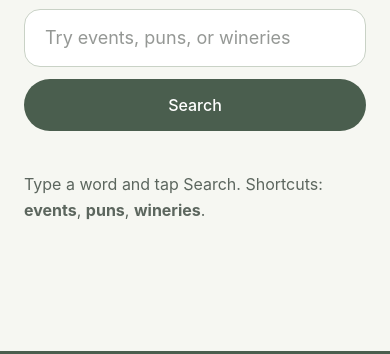
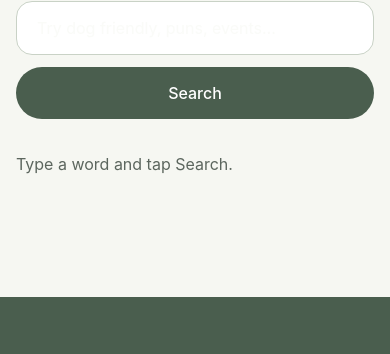
Before and after one commit to ExecuterAI/temecula, an Astro site: page /search in a window 390 px wide. Shown: the part 261-615 px from the top of the page. Built offline with nearby package versions, Linux system fonts and the light colour scheme; Astro itself is replaced by a stand-in of ours.

Commit message:
Search: drop Pages label; dog/pet friendly results; mobile form

```diff
--- a/src/layouts/Layout.astro
+++ b/src/layouts/Layout.astro
@@ -34,7 +34,7 @@ const jsonLdBlocks = jsonLd ? (Array.isArray(jsonLd) ? jsonLd : [jsonLd]) : [];
 <html lang="en">
   <head>
     <meta charset="UTF-8" />
-    <meta name="viewport" content="width=device-width" />
+    <meta name="viewport" content="width=device-width, initial-scale=1" />
     <meta name="description" content={description} />
     <meta name="robots" content={noindex ? 'noindex,nofollow' : 'index,follow,max-image-preview:large'} />
     <meta name="author" content="Bellie Acres Wine" />
--- a/src/pages/index.astro
+++ b/src/pages/index.astro
@@ -268,20 +268,19 @@ const homeJsonLd = [
       <!-- Search Bar -->
         <form action="/search/" method="get" role="search" class="mb-8 max-w-md">
         <label for="search-input" class="sr-only">Search wineries and site pages</label>
-        <div class="flex gap-2">
+        <div class="flex flex-col sm:flex-row gap-2">
         <input
           type="search"
           id="search-input"
           name="q"
           enterkeyhint="search"
-          placeholder="Search wineries, puns, guides, pairings…"
+          placeholder="Search wineries, puns, dog friendly…"
           autocomplete="off"
-          class="flex-1 min-w-0 px-5 py-3.5 border border-stone-300 rounded-2xl focus:outline-none focus:border-[var(--accent)] text-lg bg-white"
+          class="w-full min-w-0 min-h-12 px-5 py-3.5 border border-stone-300 rounded-2xl focus:outline-none focus:border-[var(--accent)] text-base sm:text-lg bg-white"
         />
-        <button type="submit" class="shrink-0 px-5 py-3.5 rounded-full bg-[#4A5E4E] text-white font-medium">Search</button>
+        <button type="submit" class="w-full sm:w-auto min-h-12 px-5 py-3.5 rounded-full bg-[#4A5E4E] text-white font-medium">Search</button>
         </div>
         <p class="text-xs text-stone-500 mt-2">Type a word, then tap Search or Enter.</p>
-        <div id="site-hits" class="hidden mt-4 space-y-2"></div>
         </form>
 
       <div id="winery-grid" class="grid md:grid-cols-2 lg:grid-cols-3 gap-8">
--- a/src/pages/search.astro
+++ b/src/pages/search.astro
@@ -29,13 +29,13 @@ const wineryIndex = wineries.map((w) => ({
   description="Search Bellie Acres Wine — Temecula wineries, guides, Fun Puns, pairings, map, and events."
 >
   <Navbar />
-  <main class="max-w-3xl mx-auto px-6 py-12 sm:py-16">
+  <main class="max-w-3xl mx-auto px-4 sm:px-6 py-10 sm:py-16">
     <p class="text-[11px] tracking-[0.28em] uppercase text-[#4A5E4E] font-medium mb-3">Bellie Acres Wine</p>
     <h1 class="font-serif text-4xl sm:text-5xl text-[#2B322C] tracking-tight mb-6">Search</h1>
 
-    <form id="search-form" action="/search/" method="get" role="search" class="mb-10">
+    <form id="search-form" action="/search/" method="get" role="search" class="mb-8">
       <label for="q" class="sr-only">Search this site</label>
-      <div class="flex flex-col sm:flex-row gap-3">
+      <div class="flex flex-col gap-3">
         <input
           id="q"
           name="q"
@@ -43,29 +43,46 @@ const wineryIndex = wineries.map((w) => ({
           enterkeyhint="search"
           autocapitalize="none"
           autocomplete="off"
-          placeholder="Try events, puns, or wineries"
-          class="flex-1 px-5 py-3.5 border border-stone-300 rounded-2xl text-lg bg-white focus:outline-none focus:border-[#4A5E4E]"
+          placeholder="Try dog friendly, puns, events…"
+          class="w-full min-h-12 px-5 py-3.5 border border-stone-300 rounded-2xl text-base sm:text-lg bg-white focus:outline-none focus:border-[#4A5E4E]"
         />
-        <button type="submit" class="px-6 py-3.5 rounded-full bg-[#4A5E4E] text-white font-medium hover:opacity-90">
+        <button
+          type="submit"
+          class="w-full sm:w-auto min-h-12 px-6 py-3.5 rounded-full bg-[#4A5E4E] text-white font-medium hover:opacity-90"
+        >
           Search
         </button>
       </div>
     </form>
 
     <div id="search-results">
-      <p class="text-stone-600 leading-relaxed">
-        Type a word and tap Search. Shortcuts: <strong>events</strong>, <strong>puns</strong>, <strong>wineries</strong>.
+      <p class="text-stone-600 leading-relaxed text-base">
+        Type a word and tap Search.
       </p>
     </div>
   </main>
 
-  <script define:vars={{ pages: siteSearch, wineries: wineryIndex }}>
+  <script type="application/json" id="search-page-data">{JSON.stringify(siteSearch)}</script>
+  <script type="application/json" id="search-winery-data">{JSON.stringify(wineryIndex)}</script>
+
+  <script>
     (function () {
       var input = document.getElementById('q');
       var out = document.getElementById('search-results');
       var form = document.getElementById('search-form');
-      var pageList = pages || [];
-      var wineryList = wineries || [];
+
+      function readJson(id) {
+        var el = document.getElementById(id);
+        if (!el) return [];
+        try {
+          return JSON.parse(el.textContent || '[]');
+        } catch (e) {
+          return [];
+        }
+      }
+
+      var pageList = readJson('search-page-data');
+      var wineryList = readJson('search-winery-data');
 
       var shortcuts = {
         events: '/events/',
@@ -73,7 +90,6 @@ const wineryIndex = wineries.map((w) => ({
         puns: '/guides/good-wine-no-whine/',
         pun: '/guides/good-wine-no-whine/',
         'fun puns': '/guides/good-wine-no-whine/',
-        'fun pun': '/guides/good-wine-no-whine/',
         wineries: '/wineries/',
         winery: '/wineries/',
         pairings: '/pairings/',
@@ -100,18 +116,38 @@ const wineryIndex = wineries.map((w) => ({
         return String(s || '')
           .toLowerCase()
           .split(/[^a-z0-9]+/)
-          .filter(function (t) { return t.length >= 2; });
+          .filter(function (t) {
+            return t.length >= 2;
+          });
       }
 
       function haystackHas(hay, query) {
         var words = tokens(query);
         if (!words.length) return false;
         hay = String(hay || '').toLowerCase();
-        return words.every(function (t) { return hay.indexOf(t) !== -1; });
+        return words.every(function (t) {
+          return hay.indexOf(t) !== -1;
+        });
       }
 
       function go(href) {
         window.location.href = href;
+      }
+
+      function card(href, title, blurb, serif) {
+        return (
+          '<li><a class="block rounded-2xl border border-stone-200 bg-white px-5 py-4 min-h-14" href="' +
+          href +
+          '"><span class="' +
+          (serif ? 'font-serif text-xl' : 'font-medium text-base sm:text-lg') +
+          ' text-[#2B322C]">' +
+          esc(title) +
+          '</span>' +
+          (blurb
+            ? '<span class="block text-sm text-stone-600 mt-1">' + esc(blurb) + '</span>'
+            : '') +
+          '</a></li>'
+        );
       }
 
       function run(qRaw, jump) {
@@ -119,8 +155,7 @@ const wineryIndex = wineries.map((w) => ({
         if (input) input.value = q;
         if (!q) {
           if (out) {
-            out.innerHTML =
-              '<p class="text-stone-600 leading-relaxed">Type a word and tap Search. Shortcuts: <strong>events</strong>, <strong>puns</strong>, <strong>wineries</strong>.</p>';
+            out.innerHTML = '<p class="text-stone-600 leading-relaxed">Type a word and tap Search.</p>';
           }
           return;
         }
@@ -138,77 +173,50 @@ const wineryIndex = wineries.map((w) => ({
           return haystackHas((w.blob || '') + ' ' + (w.name || ''), key);
         });
 
-        if (jump && pageHits.length === 1 && wineryHits.length === 0) {
-          go(pageHits[0].href);
+        if (!out) return;
+
+        if (!pageHits.length && !wineryHits.length) {
+          out.innerHTML =
+            '<p class="text-stone-600">Nothing matched <strong class="text-[#2B322C]">“' +
+            esc(q) +
+            '”</strong>. Try dog friendly, puns, harvest, or a winery name.</p>';
           return;
         }
 
-        if (!out) return;
-        var html = '<p class="text-stone-600 mb-8">Results for <strong class="text-[#2B322C]">“' + esc(q) + '”</strong></p>';
-        html += '<section class="mb-10"><h2 class="font-serif text-2xl text-[#2B322C] mb-4">Pages</h2>';
-        if (pageHits.length) {
+        var html = '<p class="text-stone-600 mb-6">Results for <strong class="text-[#2B322C]">“' + esc(q) + '”</strong></p>';
         html += '<ul class="space-y-3">';
         pageHits.forEach(function (p) {
-            html +=
-              '<li><a class="block rounded-2xl border border-[#9AAB97]/40 bg-[#F6F7F2] px-5 py-4" href="' +
-              p.href +
-              '"><span class="font-medium text-[#2B322C]">' +
-              esc(p.title) +
-              '</span><span class="block text-sm text-stone-600 mt-1">' +
-              esc(p.blurb) +
-              '</span></a></li>';
+          html += card(p.href, p.title, p.blurb, false);
+        });
+        wineryHits.forEach(function (w) {
+          html += card('/wineries/' + w.slug, w.name, w.location || '', true);
         });
         html += '</ul>';
-        } else {
-          html += '<p class="text-stone-500">No matching pages.</p>';
-        }
-        html += '</section><section><h2 class="font-serif text-2xl text-[#2B322C] mb-4">Wineries</h2>';
-        if (wineryHits.length) {
-          html += '<ul class="space-y-3">';
-          wineryHits.forEach(function (w) {
-            html +=
-              '<li><a class="block rounded-2xl border border-stone-200 bg-white px-5 py-4" href="/wineries/' +
-              w.slug +
-              '"><span class="font-serif text-xl text-[#2B322C]">' +
-              esc(w.name) +
-              '</span><span class="block text-sm text-stone-600 mt-1">' +
-              esc(w.location || '') +
-              '</span></a></li>';
-          });
-          html += '</ul>';
-        } else {
-          html += '<p class="text-stone-500">No matching tasting rooms.</p>';
-        }
-        html += '</section>';
         out.innerHTML = html;
       }
 
-      function submitSearch(jump) {
+      if (form) {
+        form.addEventListener('submit', function (e) {
+          e.preventDefault();
           var q = input ? String(input.value || '').trim() : '';
           if (!q) {
             run('', false);
             return;
           }
-        if (jump && shortcuts[q.toLowerCase()]) {
+          if (shortcuts[q.toLowerCase()]) {
             go(shortcuts[q.toLowerCase()]);
             return;
           }
           if (window.history && window.history.replaceState) {
             window.history.replaceState(null, '', '/search/?q=' + encodeURIComponent(q));
           }
-        run(q, jump);
-      }
-
-      if (form) {
-        form.addEventListener('submit', function (e) {
-          e.preventDefault();
-          submitSearch(true);
+          run(q, false);
         });
       }
 
       var params = new URLSearchParams(window.location.search);
       var initial = params.get('q') || '';
-      if (initial) run(initial, true);
+      if (initial) run(initial, !!(shortcuts[initial.toLowerCase()]));
     })();
   </script>
 </Layout>
--- a/src/pages/wineries/index.astro
+++ b/src/pages/wineries/index.astro
@@ -182,20 +182,18 @@ const faqJsonLd = {
     <!-- Search -->
     <form action="/search/" method="get" role="search" class="mb-8 max-w-md">
       <label for="search-input" class="sr-only">Search Temecula wineries</label>
-      <div class="flex gap-2">
+      <div class="flex flex-col sm:flex-row gap-2">
       <input
         type="search"
         id="search-input"
         name="q"
         enterkeyhint="search"
-        placeholder="Search name, varietal, pet, views, puns, guides…"
+        placeholder="Search name, dog friendly, views…"
         autocomplete="off"
-        class="flex-1 min-w-0 px-5 py-3.5 border border-stone-300 rounded-2xl focus:outline-none focus:border-[var(--accent)] text-lg bg-white"
+        class="w-full min-w-0 min-h-12 px-5 py-3.5 border border-stone-300 rounded-2xl focus:outline-none focus:border-[var(--accent)] text-base sm:text-lg bg-white"
       />
-      <button type="submit" class="shrink-0 px-5 py-3.5 rounded-full bg-[#4A5E4E] text-white font-medium">Search</button>
+      <button type="submit" class="w-full sm:w-auto min-h-12 px-5 py-3.5 rounded-full bg-[#4A5E4E] text-white font-medium">Search</button>
       </div>
-      <p id="search-status" class="text-sm text-stone-500 mt-3 hidden" aria-live="polite"></p>
-      <div id="site-hits" class="hidden mt-4 space-y-2"></div>
     </form>
 
     <div id="winery-grid" class="grid md:grid-cols-2 lg:grid-cols-3 gap-8">
```
Lines whose indentation alone changed are shown as unchanged.
